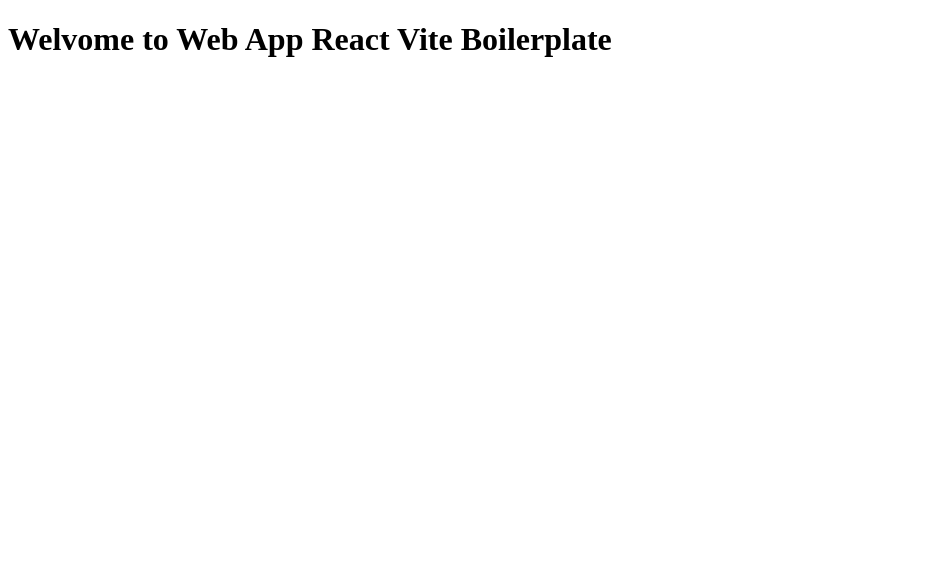
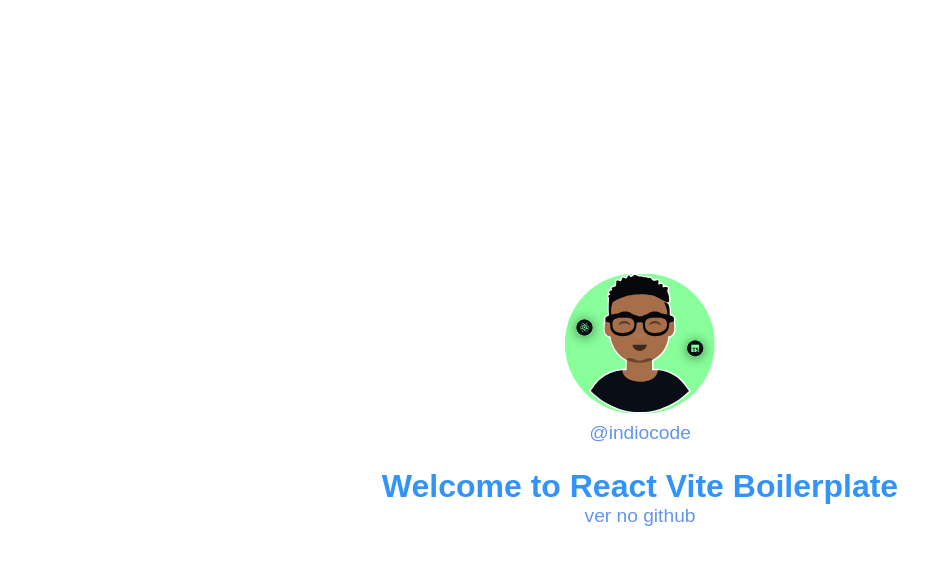
Before and after one commit to indiocode/react-vite-boilerplate, a React (Vite) app: page / in a window 1280 px wide. Shown: the top 564 px of the page, without its empty margins (0-952 px from the left). Built offline with nearby package versions, Linux system fonts and the light colour scheme.

Commit message:
:sparkles: configure styled-components

```diff
--- a/index.html
+++ b/index.html
@@ -2,12 +2,22 @@
 <html lang="en">
 	<head>
 		<meta charset="UTF-8" />
-    <link rel="icon" type="image/svg+xml" href="/vite.svg" />
-    <meta name="viewport" content="width=device-width, initial-scale=1.0" />
-    <title>Vite + React + TS</title>
+		<link
+			rel="icon"
+			type="image/svg+xml"
+			href="/vite.svg"
+		/>
+		<meta
+			name="viewport"
+			content="width=device-width, initial-scale=1.0"
+		/>
+		<title>React Vite Boilerplate</title>
 	</head>
 	<body>
 		<div id="root"></div>
-    <script type="module" src="/src/main.tsx"></script>
+		<script
+			type="module"
+			src="/src/main.tsx"
+		></script>
 	</body>
 </html>
--- a/package.json
+++ b/package.json
@@ -14,12 +14,14 @@
 	},
 	"dependencies": {
 		"react": "^18.2.0",
-		"react-dom": "^18.2.0"
+		"react-dom": "^18.2.0",
+		"styled-components": "^5.3.6"
 	},
 	"devDependencies": {
 		"@types/node": "^18.13.0",
 		"@types/react": "^18.0.27",
 		"@types/react-dom": "^18.0.10",
+		"@types/styled-components": "^5.1.26",
 		"@typescript-eslint/eslint-plugin": "^5.51.0",
 		"@typescript-eslint/parser": "^5.51.0",
 		"@vitejs/plugin-react": "^3.1.0",
--- a/src/App.tsx
+++ b/src/App.tsx
@@ -1,9 +1,42 @@
 import type { ReactElement } from 'react';
+import { ThemeProvider } from 'styled-components';
+
+import { AvatarImage } from './assets';
+import { AppContainer, Avatar, AvatarContainer } from './styles';
+import { defaultTheme } from './styles/themes/default';
+import { GlobalStyle } from './styles/themes/global';
 
 export function App(): ReactElement {
 	return (
-		<div>
-			<h1>Welvome to Web App React Vite Boilerplate</h1>
-		</div>
+		<ThemeProvider theme={defaultTheme}>
+			<AppContainer>
+				<AvatarContainer>
+					<Avatar
+						src={AvatarImage}
+						alt="Avatar indiocode"
+					/>
+					<a
+						href="http://www.instagram.com/indiocode"
+						target="_blank"
+						rel="noopener noreferrer"
+					>
+						@indiocode
+					</a>
+				</AvatarContainer>
+
+				<div>
+					<h1>Welcome to React Vite Boilerplate</h1>
+					<a
+						href="http://www.github.com/indiocode/react-vite-boilerplate"
+						target="_blank"
+						rel="noopener noreferrer"
+					>
+						ver no github
+					</a>
+				</div>
+			</AppContainer>
+
+			<GlobalStyle />
+		</ThemeProvider>
 	);
 }
--- /dev/null
+++ b/src/assets/index.ts
@@ -0,0 +1 @@
+export { default as AvatarImage } from './avatar.svg';
--- /dev/null
+++ b/src/styles.ts
@@ -0,0 +1,34 @@
+import styled from 'styled-components';
+
+export const AppContainer = styled.main`
+	display: flex;
+	flex-direction: column;
+	align-items: center;
+	justify-content: center;
+	gap: 1.5rem;
+
+	position: absolute;
+	left: 50%;
+	top: 50%;
+	transform: translate(-50%, -50%);
+
+	text-align: center;
+
+	a {
+		color: cornflowerblue;
+		text-decoration: none;
+		font-size: 1.2rem;
+	}
+`;
+
+export const AvatarContainer = styled.div`
+	display: flex;
+	flex-direction: column;
+	gap: 0.5rem;
+`;
+
+export const Avatar = styled.img`
+	max-width: 9.375rem;
+	max-width: 9.375rem;
+	border-radius: 9999px;
+`;
--- /dev/null
+++ b/src/styles/themes/default.ts
@@ -0,0 +1,5 @@
+export const defaultTheme = {
+	white: '#ffffff',
+	black: '#000000',
+	blue: '#3294F8',
+} as const;
--- /dev/null
+++ b/src/styles/themes/global.ts
@@ -0,0 +1,38 @@
+/* eslint-disable @typescript-eslint/explicit-function-return-type */
+import { createGlobalStyle } from 'styled-components';
+
+export const GlobalStyle = createGlobalStyle`
+    *,
+    *::before,
+    *::after{
+        margin: 0;
+        padding: 0;
+        box-sizing: border-box;
+        -webkit-tap-highlight-color: transparent;
+    }
+
+    :focus{
+        outline: 0;
+        box-shadow: 0 0 0 1px ${({ theme }) => theme['blue']};
+    }
+
+    body{
+        background-color: ${({ theme }) => theme['white']};
+        color: ${({ theme }) => theme['blue']};
+        --webkit-font-smoothing: antialiased;
+
+        /*  */
+        height: 100vh;
+        width: 100%;
+        /*  */
+    }
+
+    body, input, textarea, button{
+        font: 400 1rem 'Nunito', sans-serif;
+    }
+    @media (max-width: 768px) {
+      html {
+        font-size: 87.5%;
+      }
+    }
+`;
```
Also changed, not shown: src/@types/styled.d.ts (added, +8 -0 lines), src/assets/avatar.svg (added), 1 other file (tests, documents, lock files or other folders). Lines whose indentation alone changed are shown as unchanged.
